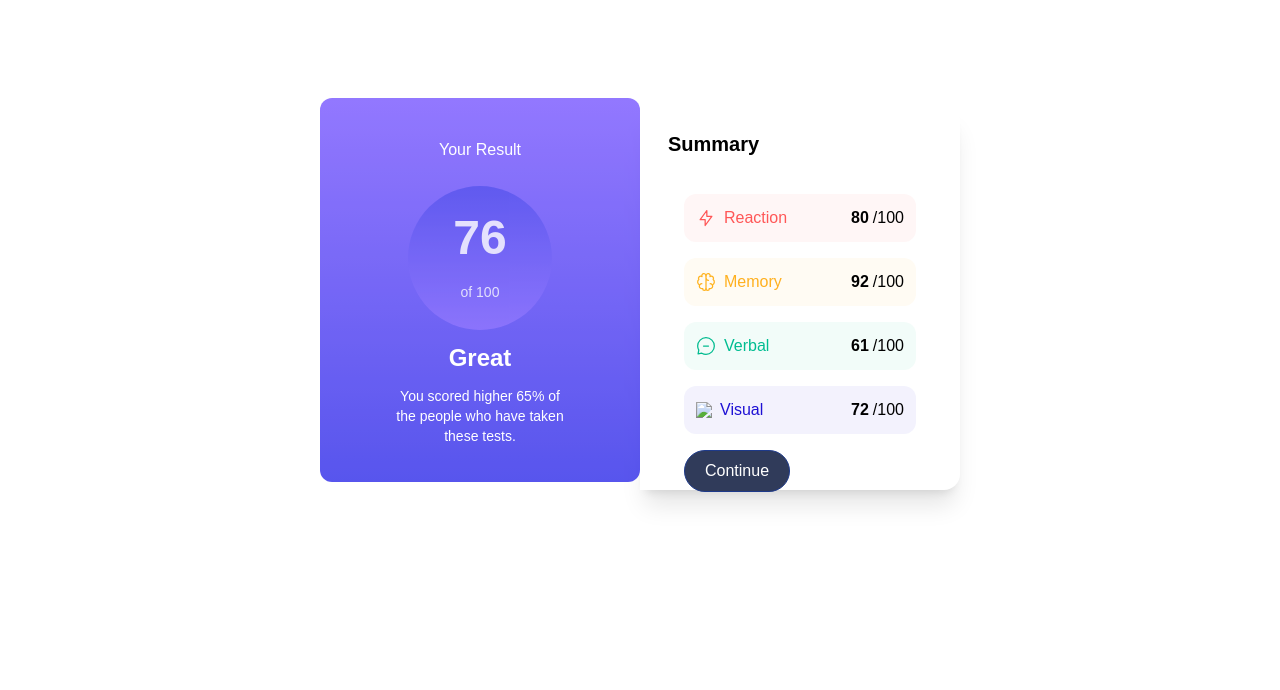
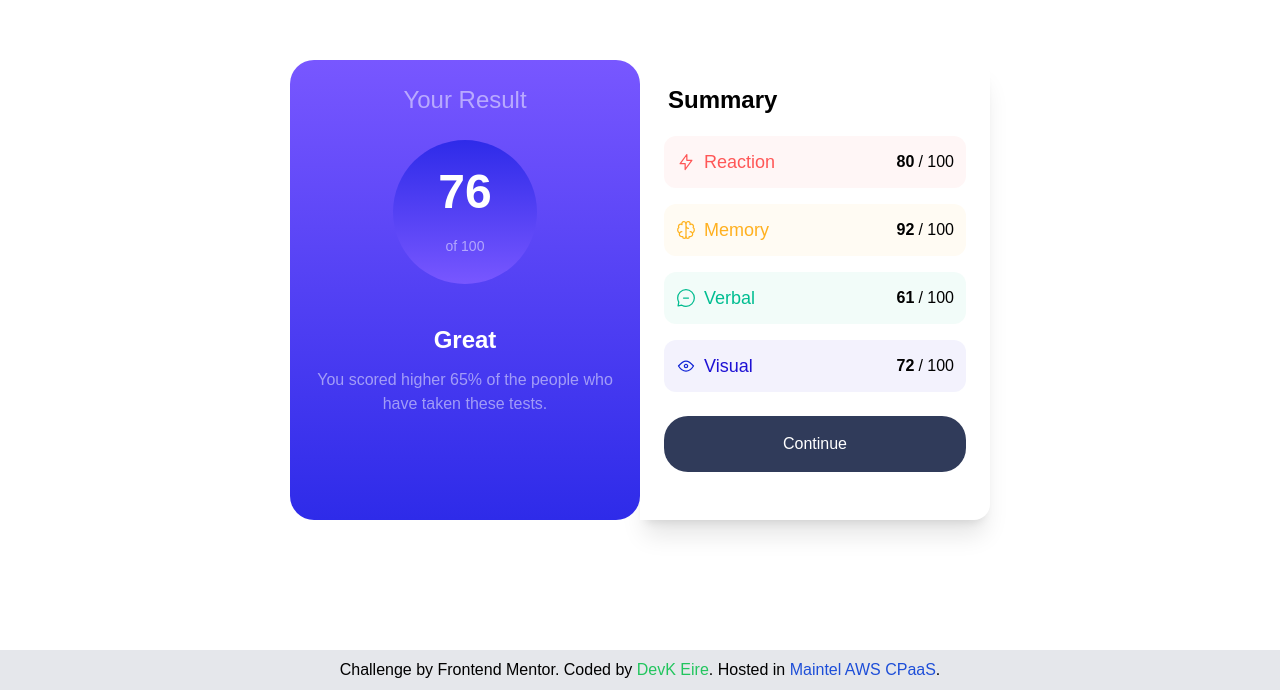
Before and after one commit to DevK-Eire/results-summary, a plain HTML site: page index.html in a window 1280 px wide. Shown: the part 110-800 px from the top of the page. Drawn offline with nearby package versions, Linux system fonts and the light colour scheme.

Commit message:
final push

```diff
--- a/data.json
+++ b/data.json
@@ -27,4 +27,5 @@
     "bgcolor": "[#1e11d4]/5",
     "textcolor": "[#1e11d4]"
   }
+
 ]
--- a/fetchData.js
+++ b/fetchData.js
@@ -14,8 +14,8 @@ fetch('/data.json')
        '<div class="flex flex-col space-y-4 p-2"></div>'      +
       `<div class="flex bg-${bgcolor} justify-center items-center rounded-xl  gap-2 p-3 ">` +
       '<img src="' + data[i].icon + '">' +
-      `<div class="flex flex-col text-${textcolor}"> ${category}  </div>` +
-      '<div class="ml-auto font-bold flex items-center gap-1">' + score + ' <div class="font-normal"> /100 </div></div>'
+      `<div class="flex flex-col gap-1 text-lg text-${textcolor}"> ${category}  </div>` +
+      '<div class="ml-auto font-bold flex items-center gap-1">' + score + ' <div class="font-normal"> / 100 </div></div>'
   }
 })
 .catch(function(err) {
--- a/index.html
+++ b/index.html
@@ -18,7 +18,8 @@
         },
         fontFamily: {
           sans: ['Hanken Grotesk', 'sans-serif']
-        }
+        },
+
       }
     }
   </script>
@@ -27,40 +28,40 @@
 
   <title>Frontend Mentor | Results summary component</title>
 
+<!--result-->
+
 
 <div class="bg-white h-screen flex flex-row justify-center">
-  <div class="flex md:flex-row flex-col justify-center items-center ">
-    <div class="flex flex-row">
- <div class=" justify-center relative bg-gradient-to-b from-[#7857ff] to-[#2e2be9] text-white w-80 h-96 opacity-80 rounded-b-3xl md:rounded-xl ">
-  <h1 class="flex justify-center mt-10">Your Result</h1>
-  <div class="rounded-full w-36 h-36 bg-gradient-to-t opacity-80 hsla256-72-46-1 flex items-center justify-center mx-auto mt-6">
-    <span class="justify-center items-center text-5xl font-bold">76
+  <div class="flex md:flex-row flex-col justify-center items-center">
+  <!--left side-->
+ <div class=" justify-center relative w-[350px] h-[300px] md:h-[460px] bg-gradient-to-t p-6  from-[#2e2be9] to-[#7857ff] text-white   rounded-b-3xl md:rounded-3xl  ">
+  <h1 class="flex justify-center text-2xl  opacity-50">Your Result</h1>
+  <div class="rounded-full w-24 h-24 md:w-36 md:h-36 bg-gradient-to-b   flex items-center justify-center mx-auto mt-6">
+    <span class="justify-center items-center text-4xl md:text-5xl font-bold">76
 
 
-  <div class="flex justify-center items-center text-sm font-light"><br>
+  <div class="flex justify-center items-center text-sm font-light opacity-50"><br>
     of 100</div>
   </div>
 </span>
 
-<div class="flex  justify-center items-center flex-col mt-3 font-bold text-2xl ">Great
+<div class="flex  justify-center items-center flex-col mt-3 md:mt-10 font-bold text-2xl ">Great
 
-
-  <div class=" text-sm mt-3 font-light text-center">You scored higher 65% of <br> the people who have taken <br> these tests.</div>
+  <div class=" text-base mt-3 font-light text-center opacity-50">You scored higher 65% of  the people who have taken  these tests.</div>
 
 </div>
 
 
-
-</div>
-
-
-
 </div>
 <!-- Summary -->
-  <div class="text-black bg-white flex flex-col w-80 md:w-80 md:h-96 md:shadow-xl md:rounded-r-2xl mt-4 gap-1 md:p-6">
-    <h2 class="text-black font-semibold ml-6 md:ml-1 md:mb-1 text-xl">Summary</h2>
 
-    <div class="p-3 px-5 gap-8 space-y-4 md:space-y-4">
+ <!--rightside-->
+  <div class="text-black bg-white flex flex-col p-3 md:shadow-xl w-[350px] h-[460px] p-6 md:rounded-r-2xl ">
+    <h2 class="text-black font-semibold ml-6  md:ml-1 md:mb-1 text-2xl">Summary</h2>
+
+    <div class=" gap-8 space-y-4 md:space-y-4">
+
+      <!-- left static code as an example, updated with a function fetchData -->
 
     <!-- <div class=" px-5 rounded-xl p-3 bg-[#ff5757]/5 flex gap-2 items-center">
       <svg xmlns="http://www.w3.org/2000/svg" width="20" height="20" fill="none" viewBox="0 0 20 20"><path stroke="#F55" stroke-linecap="round" stroke-linejoin="round" stroke-width="1.25" d="M10.833 8.333V2.5l-6.666 9.167h5V17.5l6.666-9.167h-5Z"/></svg>
@@ -110,14 +111,31 @@
 
 
 
-  <button class=" w-auto border border-blue-900 w-6 text-white bg-[#303b5a] rounded-3xl p-2 px-5 mt-5 hover:bg-from-[#c7d9ff] hover:bg-gradient-to-b hover:bg-to-[#c8c7ff]">Continue</button>
+
 </div>
-  </div>
+<button class="w-[302px] p-4 my-auto text-white bg-[#303b5a] rounded-3xl hover:bg-gradient-to-t from-[#2e2be9] to-[#7857ff] ">
+  Continue
+</button>
+
+
+
 </div>
-  <!-- <div class="attribution">
-    Challenge by <a href="https://www.frontendmentor.io?ref=challenge" target="_blank">Frontend Mentor</a>.
-    Coded by <a href="#">DevK Eire</a>.
-  </div> -->
+
+
+</div>
+<div class="fixed inset-x-0 bottom-0 text-center bg-gray-200 p-2 text-sm md:text-base">
+  Challenge by <a href="https://www.frontendmentor.io?ref=challenge" target="_blank">Frontend Mentor</a>.
+
+  Coded by <a href="https://github.com/DevK-Eire" target="_blank" class="text-green-500">DevK Eire</a>.
+
+  Hosted in  <a href="https://www.maintel.co.uk" target="_blank" class="text-blue-700">Maintel AWS CPaaS</a>.
+
+
+</div>
+
+
+</div>
+
 </div>
 </body>
 </html>
```
Also changed, not shown: assets/images/icon-visual.svg (added).
